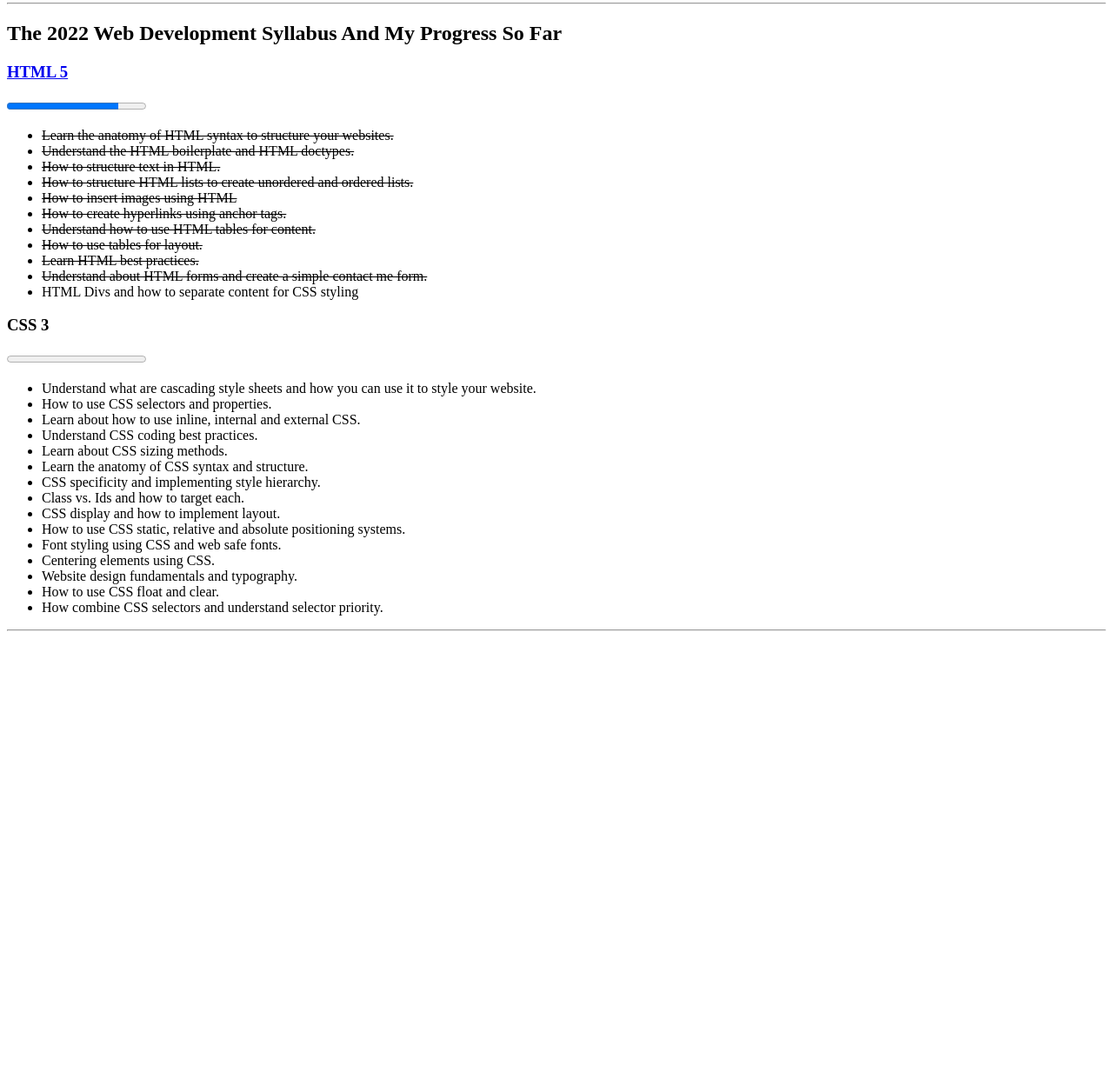
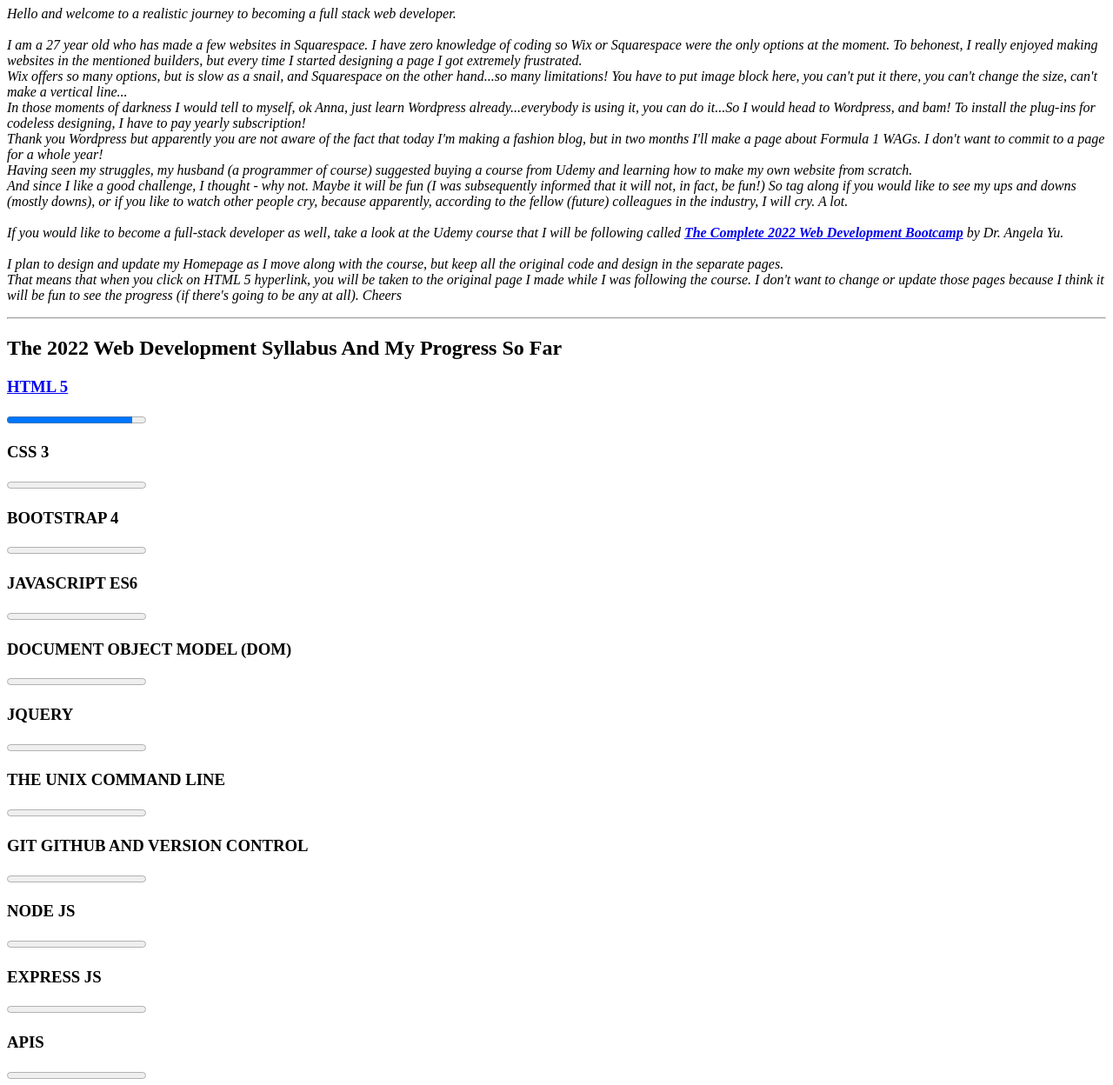
Before and after one commit to annamarthin/fullstackdeveloper, a plain HTML site: page HTML.html in a window 1280 px wide. Shown: the part 359-1607 px from the top of the page at 87% size. Before the commit the page ends 1093 px from the top, so only its background shows below. Drawn offline with Linux system fonts and the light colour scheme.

Commit message:
Update HTML.html
Changed to just progress bars

```diff
--- a/HTML.html
+++ b/HTML.html
@@ -1,4 +1,3 @@
-<!DOCTYPE html>
 <html lang="en" dir="ltr">
 
 <head>
@@ -19,58 +18,113 @@
         <br>
         Beginning Of The Journey: 22/06/2022
         <br>
-        This Page Created On: 22/06/2022
-        <br>
-        <a href="index.html">Go Back To Homepage</a>
+        Homepage Last Update: 22/06/2022
       </td>
     </tr>
   </table>
-    <hr>
+
+  <p><i>Hello and welcome to a realistic journey to becoming a full stack web developer.
+      <br>
+      <br>
+      I am a 27 year old who has made a few websites in Squarespace. I have zero knowledge of coding so Wix or Squarespace
+      were the only options at the moment. To behonest, I really enjoyed making websites in the mentioned builders, but every time I started designing a page
+      I got extremely frustrated.
+      <br>
+      Wix offers so many options, but is slow as a snail, and Squarespace on the other hand...so many limitations! You have to put image block here, you can't put it there,
+      you can't change the size, can't make a vertical line...
+      <br>
+      In those moments of darkness I would tell to myself, ok Anna, just learn Wordpress already...everybody is using it, you can do it...So I would head to Wordpress, and bam!
+      To install the plug-ins for codeless designing, I have to pay yearly subscription!
+      <br>
+      Thank you Wordpress but apparently you are not aware of the fact that today
+      I'm making a fashion blog, but in two months I'll make a page about Formula 1 WAGs. I don't want to commit to a page for a whole year!
+      <br>
+      Having seen my struggles, my husband (a programmer of course) suggested
+      buying a course from Udemy and learning how to make my own website from scratch.
+      <br>
+      And since I like a good challenge, I thought - why not. Maybe it will be fun (I was subsequently informed that it will not, in fact, be fun!)
+      So tag along if you would like to see my ups and downs (mostly downs), or if you like to watch other people cry,
+      because apparently, according to the fellow (future) colleagues in the industry, I will cry. A lot.
+      <br>
+      <br>
+      If you would like to become a full-stack developer as well, take a look at the Udemy course that I will be following
+      called <strong><a href="https://www.udemy.com/course/the-complete-web-development-bootcamp/">The Complete 2022 Web Development Bootcamp</a></strong>
+      by Dr. Angela Yu.
+      <br>
+      <br>
+      I plan to design and update my Homepage as I move along with the course, but keep all the original code and design
+      in the separate pages.
+      <br>
+      That means that when you click on HTML 5 hyperlink, you will be taken to the original page I made
+      while I was following the course. I don't want to change or update those pages because I think it will be fun to see the progress (if there's going to be any at all).
+      Cheers
+    </i>
+  <hr>
 
     <!-- Syllabus -->
   <h2>The 2022 Web Development Syllabus And My Progress So Far</h2>
 
   <h3><a href="HTML.html">HTML 5</a></h3>
-  <progress id="progressHTML" max="100" value="80"> 80% </progress>
-  <ul>
-    <li><s>Learn the anatomy of HTML syntax to structure your
-        websites.</s></li>
-    <li><s>Understand the HTML boilerplate and HTML doctypes.</s></li>
-    <li><s>How to structure text in HTML.</s></li>
-    <li><s>How to structure HTML lists to create unordered and ordered
-        lists.</s></li>
-    <li><s>How to insert images using HTML</s></li>
-    <li><s>How to create hyperlinks using anchor tags.</s></li>
-    <li><s>Understand how to use HTML tables for content.</s></li>
-    <li><s>How to use tables for layout.</s></li>
-    <li><s>Learn HTML best practices.</s></li>
-    <li><s>Understand about HTML forms and create a simple contact
-      me form.</s></li>
-    <li>HTML Divs and how to separate content for CSS styling</li>
-  </ul>
+  <progress id="progressHTML" max="100" value="90"> 90% </progress>
 
   <h3>CSS 3</h3>
   <progress id="progressCSS" max="100" value="0"> 0% </progress>
-  <ul>
-    <li>Understand what are cascading style sheets and how you can
-      use it to style your website.</li>
-    <li>How to use CSS selectors and properties.</li>
-    <li>Learn about how to use inline, internal and external CSS.</li>
-    <li>Understand CSS coding best practices.</li>
-    <li>Learn about CSS sizing methods.</li>
-    <li>Learn the anatomy of CSS syntax and structure.</li>
-    <li>CSS specificity and implementing style hierarchy.</li>
-    <li>Class vs. Ids and how to target each.</li>
-    <li>CSS display and how to implement layout.</li>
-    <li>How to use CSS static, relative and absolute positioning
-      systems.</li>
-    <li>Font styling using CSS and web safe fonts.</li>
-    <li>Centering elements using CSS.</li>
-    <li>Website design fundamentals and typography.</li>
-    <li>How to use CSS float and clear.</li>
-    <li>How combine CSS selectors and understand selector priority.</li>
-  </ul>
-  <hr>
+
+  <h3>BOOTSTRAP 4</h3>
+  <progress id="progressBOOTSTRAP" max="100" value="0"> 0% </progress>
+
+  <h3>JAVASCRIPT ES6</h3>
+  <progress id="progressJS" max="100" value="0"> 0% </progress>
+
+  <h3>DOCUMENT OBJECT MODEL (DOM)</h3>
+  <progress id="progressDOM" max="100" value="0"> 0% </progress>
+
+  <h3>JQUERY</h3>
+  <progress id="progressJQUERY" max="100" value="0"> 0% </progress>
+
+  <h3>THE UNIX COMMAND LINE</h3>
+  <progress id="progressUNIX" max="100" value="0"> 0% </progress>
+
+  <h3>GIT GITHUB AND VERSION CONTROL</h3>
+  <progress id="progressGIT" max="100" value="0"> 0% </progress>
+
+  <h3>NODE JS</h3>
+  <progress id="progressNODEJS" max="100" value="0"> 0% </progress>
+
+  <h3>EXPRESS JS</h3>
+  <progress id="progressEXPRESSJS" max="100" value="0"> 0% </progress>
+
+  <h3>APIS</h3>
+  <progress id="progressAPIS" max="100" value="0"> 0% </progress>
+
+  <h3>EJS</h3>
+  <progress id="progressEJS" max="100" value="0"> 0% </progress>
+
+  <h3>DATABASE FUNDAMENTALS</h3>
+  <progress id="progressDATABASE" max="100" value="0"> 0% </progress>
+
+  <h3>SQL DATABASES</h3>
+  <progress id="progressSQL" max="100" value="0"> 0% </progress>
+
+  <h3>NO SQL DATABASES WITH MONGODB AND MONGOOSE</h3>
+  <progress id="progressNOSQL" max="100" value="0"> 0% </progress>
+
+  <h3>DEPLOYMENT</h3>
+  <progress id="progressDEPLOYMENT" max="100" value="0"> 0% </progress>
+
+  <h3>BUILDING RESTFUL APIS</h3>
+  <progress id="progressRESTFULAPIS" max="100" value="0"> 0% </progress>
+
+  <h3>AUTHENTICATION AND SECURITY</h3>
+  <progress id="progressANS" max="100" value="0"> 0% </progress>
+
+  <h3>REACT.JS</h3>
+  <progress id="progressREACTJS" max="100" value="0"> 0% </progress>
+
+  <h3>EJS</h3>
+  <progress id="progressEJS" max="100" value="0"> 0% </progress>
+
+<hr>
 
 
 </body>
```
